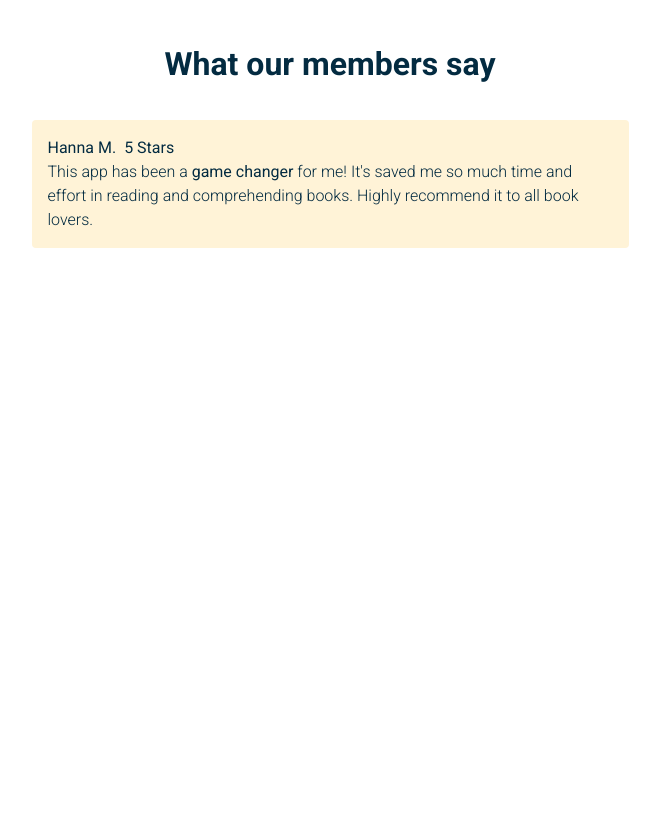
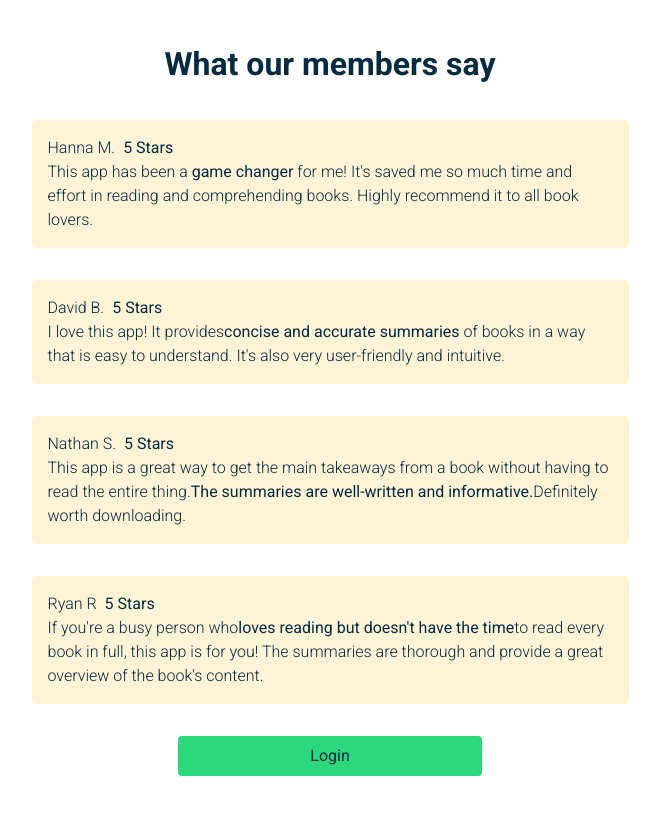
Before and after one commit to Noah-code1210/Summarist-Project, a Next.js app: page / in a window 1280 px wide. Shown: the part 1880-2694 px from the top of the page, without its empty margins (470-1130 px from the left). Before the commit the page ends 2200 px from the top, so only its background shows below. Built offline with nearby package versions, Linux system fonts and the light colour scheme.

Commit message:
Login button

```diff
--- a/components/Header.jsx
+++ b/components/Header.jsx
@@ -17,7 +17,7 @@ function Header() {
                   Great summaries for busy people, individuals who barely have
                   time to read, and even people who don't like to read
                 </div>
-                <button className="w-full max-w-76 h-10 bg-[#2bd97c]">
+                <button className="login__button">
                     Login
                 </button>
               </div>
--- a/components/Reviews.jsx
+++ b/components/Reviews.jsx
@@ -17,6 +17,49 @@ function Reviews() {
               comprehending books. Highly recommend it to all book lovers.
             </div>
           </div>
+          <div className="review__box">
+            <div className="flex gap-x-2">
+              <div className="review__name">David B.</div>
+              <div className="review__rating"> 5 Stars</div>
+            </div>
+            <div className="review__para">
+              I love this app! It provides
+              <span className="bold">concise and accurate summaries</span> of
+              books in a way that is easy to understand. It's also very
+              user-friendly and intuitive.
+            </div>
+          </div>
+          <div className="review__box">
+            <div className="flex gap-x-2">
+              <div className="review__name">Nathan S.</div>
+              <div className="review__rating"> 5 Stars</div>
+            </div>
+            <div className="review__para">
+              This app is a great way to get the main takeaways from a book
+              without having to read the entire thing.
+              <span className="bold">
+                The summaries are well-written and informative.
+              </span>
+              Definitely worth downloading.
+            </div>
+          </div>
+          <div className="review__box">
+            <div className="flex gap-x-2">
+              <div className="review__name">Ryan R</div>
+              <div className="review__rating"> 5 Stars</div>
+            </div>
+            <div className="review__para">
+              If you're a busy person who
+              <span className="bold">
+                loves reading but doesn't have the time
+              </span>
+              to read every book in full, this app is for you! The summaries are
+              thorough and provide a great overview of the book's content.
+            </div>
+          </div>
+          <button className="login__button">
+            Login
+          </button>
         </div>
       </div>
     </>
--- a/src/app/globals.css
+++ b/src/app/globals.css
@@ -13,6 +13,9 @@
   }
   .logo-img {
     @apply mx-[440px] my-4
+  }
+  .login__button {
+    @apply w-full max-w-76 h-10 bg-[#2bd97c] rounded-sm
   }
    .list {
     @apply gap-1.5 text-base
@@ -47,6 +50,9 @@
    .review__box {
     @apply bg-[#fff3d7] p-4 mb-8 rounded-sm
    }
+   .review__name {
+    @apply font-light
+   }
    .review__para {
     @apply w-full max-w-[565px] font-light
    }
```
